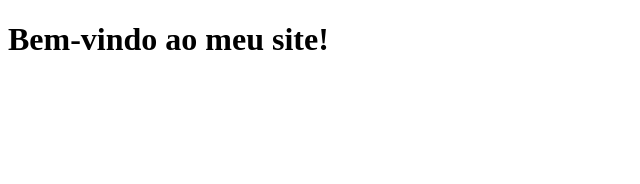
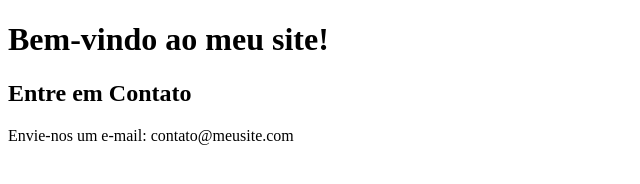
Before and after one commit to tilico74/exercicio_git, a plain HTML site: page index.html in a window 1280 px wide. Shown: the whole page, without its empty margins (0-640 px from the left). Drawn offline with Linux system fonts and the light colour scheme.

Commit message:
Feature: adiciona seção de contato

```diff
--- a/index.html
+++ b/index.html
@@ -9,6 +9,9 @@
 
 <body>
     <h1>Bem-vindo ao meu site!</h1>
+
+    <h2>Entre em Contato</h2>
+    <p>Envie-nos um e-mail: contato@meusite.com</p>
 </body>
 
 </html>
```
